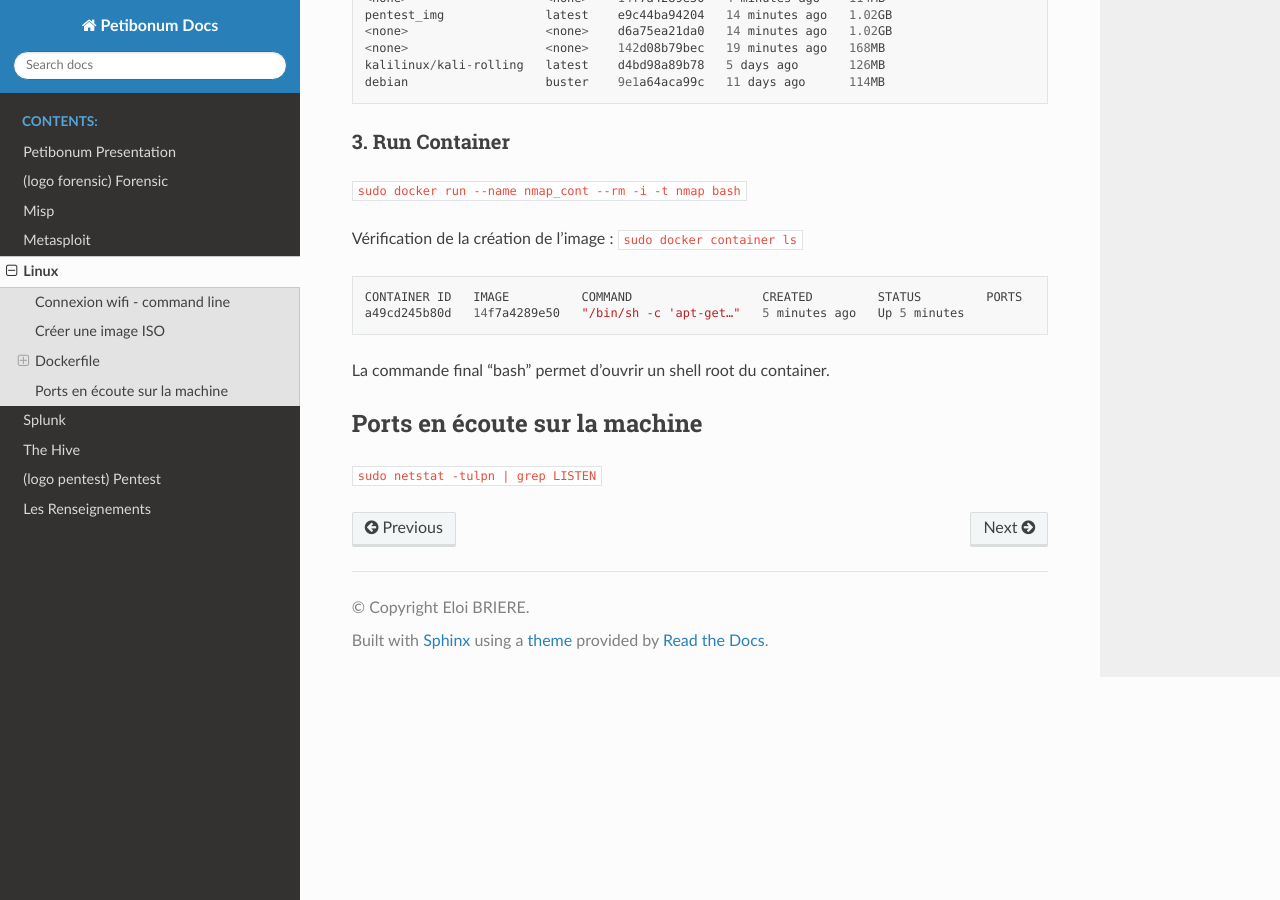
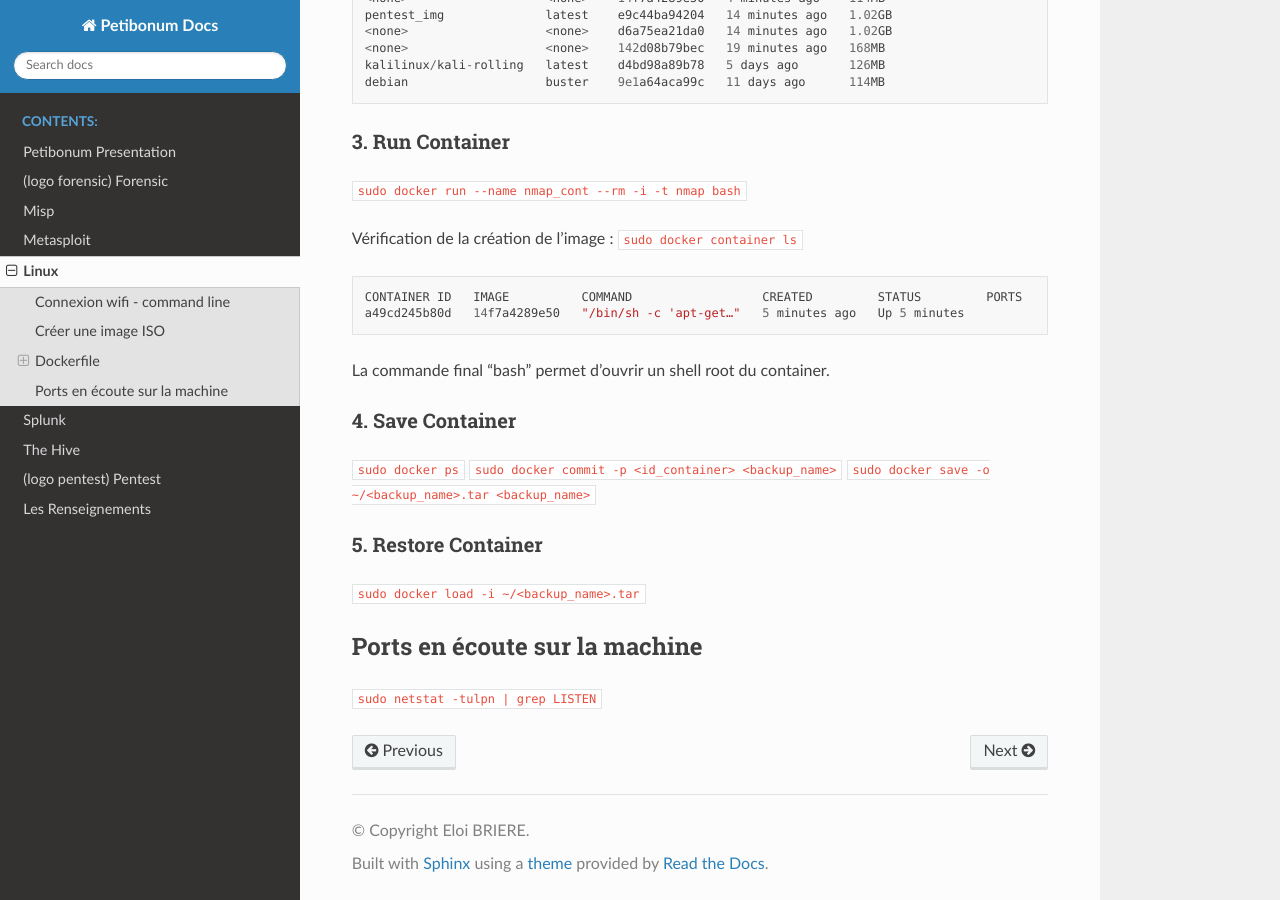
Before and after one commit to Iole-Bri/misp_docs_2, a Sphinx documentation site: the page built from docs/source/src/linux.md, in a window 1280 px wide and 900 px high, scrolled down 852 px. Built offline with Sphinx 7.4.7 and the Read the Docs theme 2.0.0, drawn with Linux system fonts in a browser that asks for light colours.

Commit message:
modif linux.md

````diff
--- a/docs/source/src/linux.md
+++ b/docs/source/src/linux.md
@@ -44,6 +44,15 @@
 
 La commande final "bash" permet d'ouvrir un shell root du container.
 
+#### 4. Save Container
+
+```sudo docker ps```
+```sudo docker commit -p <id_container> <backup_name>```
+```sudo docker save -o ~/<backup_name>.tar <backup_name>```
+
+#### 5. Restore Container
+
+```sudo docker load -i ~/<backup_name>.tar```
 ## Ports en écoute sur la machine
 
 ```sudo netstat -tulpn | grep LISTEN```
````
